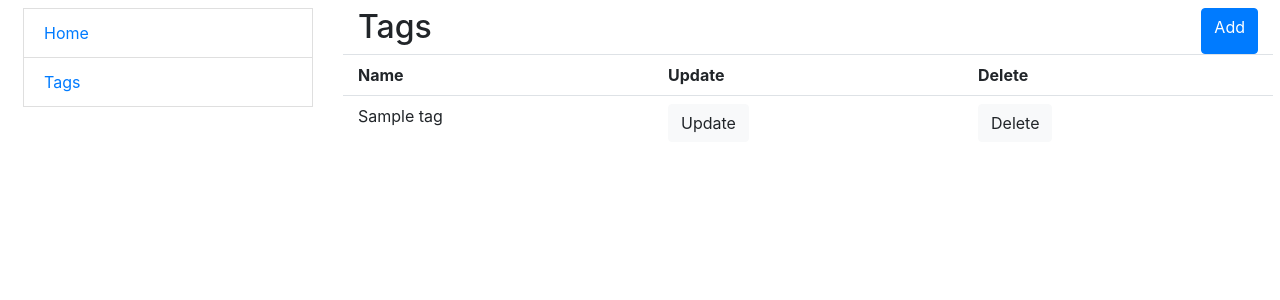
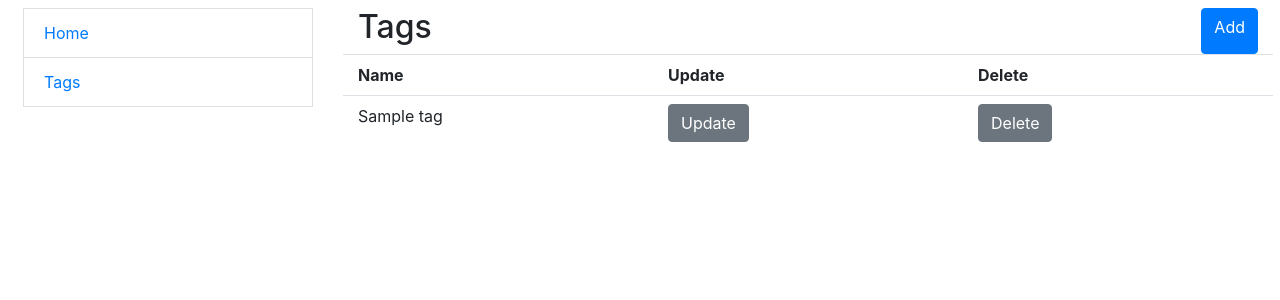
Before and after one commit to dmitriy-kds/todo-list, a Django app: page /tags/ in a window 1280 px wide. Shown: the top 300 px of the page. Run offline with Django 5.2, Linux system fonts and the light colour scheme; tables that the repository leaves empty hold one stand-in row (values such as "Sample post").

Commit message:
feat: Change color of buttons in tag_list

```diff
--- a/templates/app/tag_list.html
+++ b/templates/app/tag_list.html
@@ -27,10 +27,10 @@
         {{ tag.name }}
       </div>
       <div class="col-sm">
-        <a class="btn btn-light" href="{% url 'app:tag_update' pk=tag.pk %}">Update</a>
+        <a class="btn btn-secondary" href="{% url 'app:tag_update' pk=tag.pk %}">Update</a>
       </div>
       <div class="col-sm">
-        <a class="btn btn-light" href="{% url 'app:tag_delete' pk=tag.pk %}">Delete</a>
+        <a class="btn btn-secondary" href="{% url 'app:tag_delete' pk=tag.pk %}">Delete</a>
       </div>
     </div>
   </div>
```
